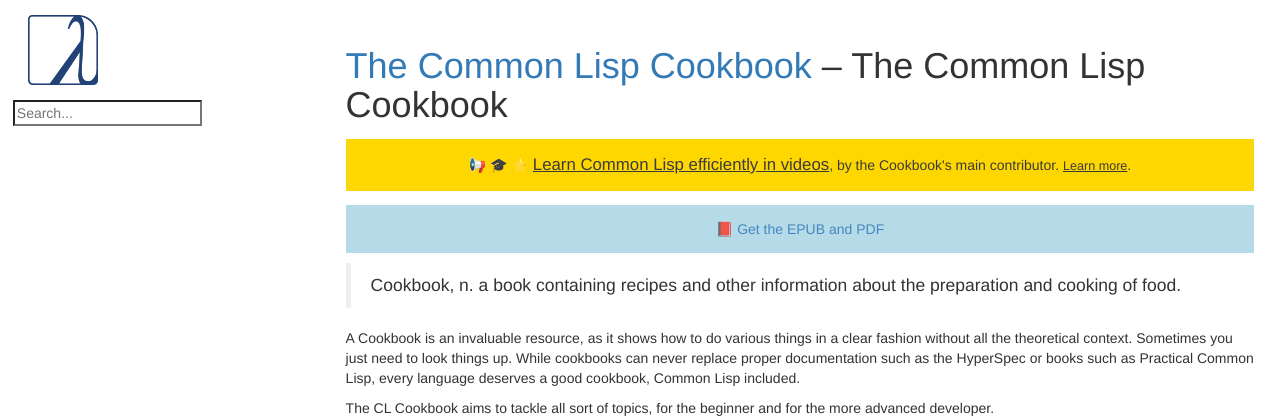
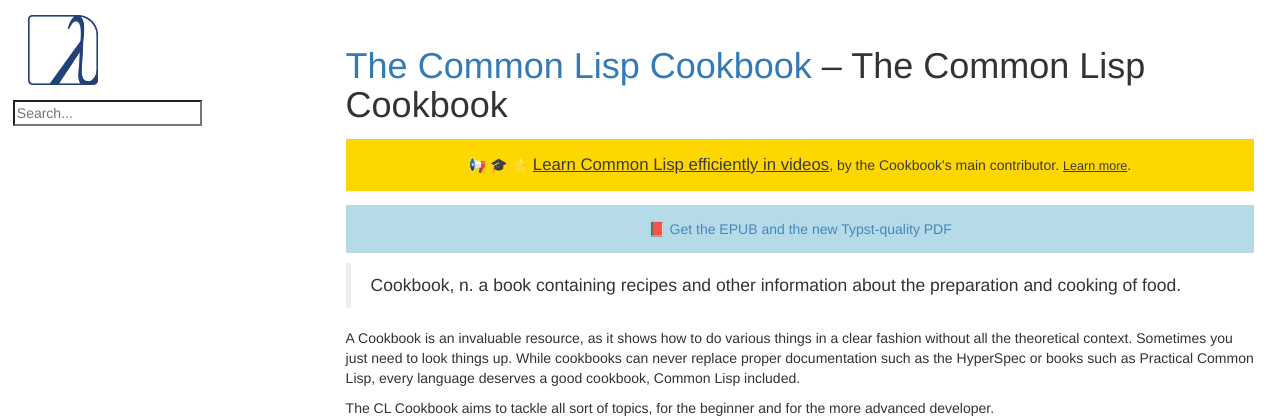
Before and after one commit to LispCookbook/cl-cookbook, a Jekyll site: the page built from index.md, in a window 1280 px wide and 1400 px high. Shown: the top 418 px of the window. Built offline with Jekyll 4.4.1, drawn with Linux system fonts in a browser that asks for light colours; some of the changed text lies outside the part shown.

Commit message:
PDF banner: mention Typst

```diff
--- a/_layouts/chapter.html
+++ b/_layouts/chapter.html
@@ -20,7 +20,7 @@
 </p>
 
 <p class="announce-neutral">
-  📕 <a href="/cl-cookbook/#download-in-epub">Get the EPUB and PDF</a>
+  📕 <a href="/cl-cookbook/#download-in-epub-and-pdf">Get the EPUB and the new Typst-quality PDF</a>
 </p>
 
 <div id="content">
--- a/index.md
+++ b/index.md
@@ -92,6 +92,8 @@
 The Cookbook is also available in EPUB and PDF format.
 
 You can [download it directly in EPUB](https://github.com/LispCookbook/cl-cookbook/releases/download/2026-01-12/common-lisp-cookbook-2026-01.epub) and [PDF](https://github.com/LispCookbook/cl-cookbook/releases/download/2026-01-12/common-lisp-cookbook-2026-01.pdf), and you can [**pay what you want**](https://ko-fi.com/s/01fee22a32) to further support its development:
+
+Since 2026, the PDF is produced with Typst and of better quality.
 
 <!-- epub-exclude-start -->
 <br>
```
